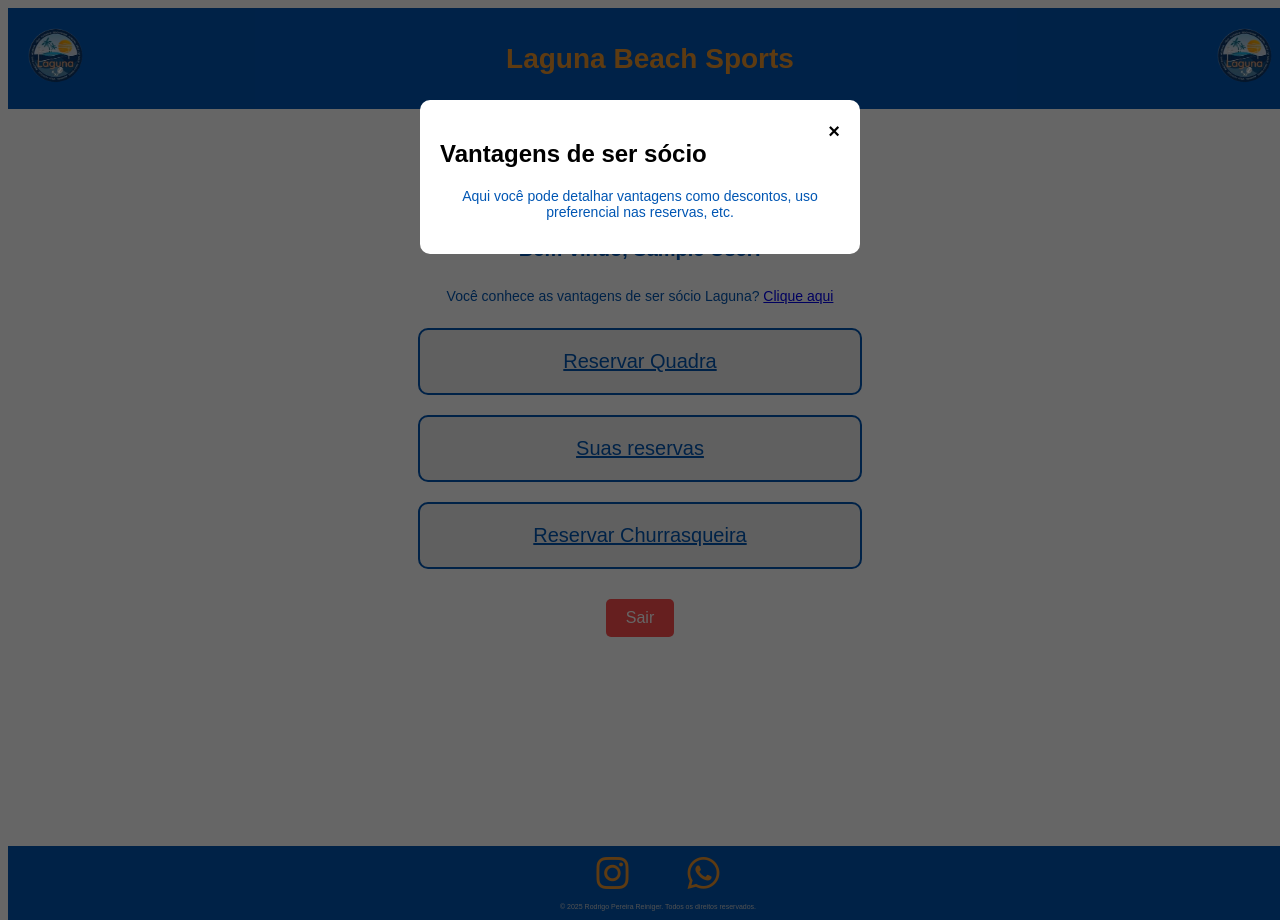
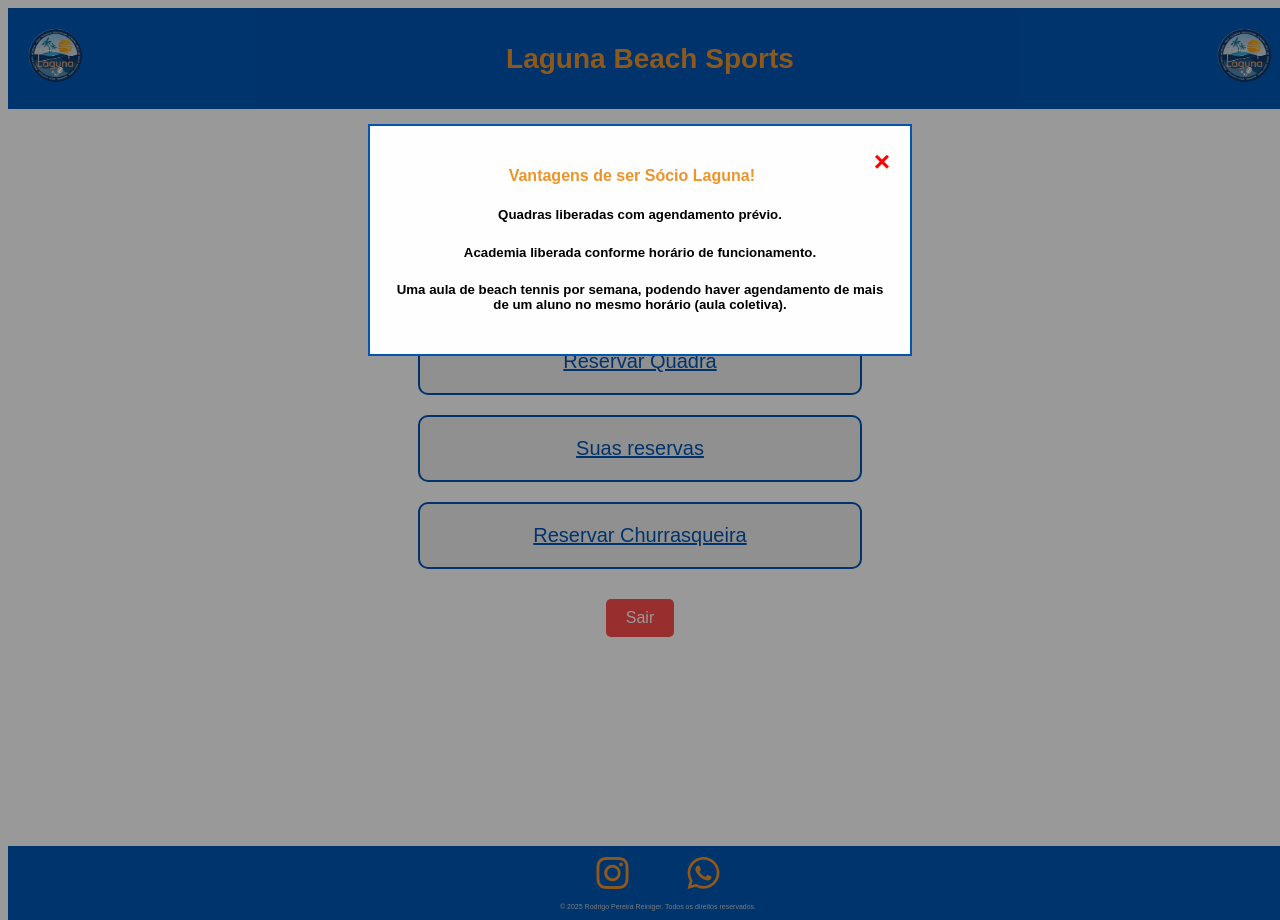
Before and after one commit to Reiniger95/lagunaa, a Django app: page / in a window 1280 px wide, after a click on "Clique aqui". Run offline with Django 5.2, Linux system fonts and the light colour scheme; the visitor is signed in with stand-in values (Sample User, id 1).

Commit message:
excluir caixa e ajuste no modal da home

```diff
--- a/agendador/laguna/templates/home.html
+++ b/agendador/laguna/templates/home.html
@@ -75,29 +75,44 @@
     .logout:hover {
       background-color: #ff1a1a;
     }
-     .modal {
+  .modal {
       display: none;
       position: fixed;
-      z-index: 9999;
+      z-index: 1;
       left: 0;
       top: 0;
       width: 100%;
       height: 100%;
       overflow: auto;
-      background-color: rgba(0,0,0,0.6);
+      background-color: rgb(0,0,0);
+      background-color: rgba(0,0,0,0.4);
+      padding-top: 60px;
     }
+
     .modal-content {
-      background-color: #fff;
-      margin: 100px auto;
+      background-color: #fefefe;
+      margin: 5% auto;
       padding: 20px;
-      max-width: 400px;
-      border-radius: 10px;
+      border: 2px solid #0056b3; /* Borda com a cor principal */
+      width: 80%;
+      max-width: 500px;
+      text-align: center;
+    }
+    .h4 {
+      color: #ec942c;
     }
     .close-btn {
+      color: red; /* Cor vermelha para destacar */
       float: right;
+      font-size: 28px;
+      font-weight: bold;
+    }
+
+    .close-btn:hover,
+    .close-btn:focus {
+      color: darkred; /* Cor mais escura ao passar o mouse */
+      text-decoration: none;
       cursor: pointer;
-      font-size: 20px;
-      font-weight: bold;
     }
   </style>
 </head>
@@ -128,8 +143,10 @@
   <div id="modalSocio" class="modal">
     <div class="modal-content">
       <span class="close-btn" onclick="document.getElementById('modalSocio').style.display='none'">&times;</span>
-      <h2>Vantagens de ser sócio</h2>
-      <p>Aqui você pode detalhar vantagens como descontos, uso preferencial nas reservas, etc.</p>
+      <h4 class="h4">Vantagens de ser Sócio Laguna!</h4>
+      <h5>Quadras liberadas com agendamento prévio.</h5>
+      <h5>Academia liberada conforme horário de funcionamento.</h5>
+      <h5>Uma aula de beach tennis por semana, podendo haver agendamento de mais de um aluno no mesmo horário (aula coletiva).</h5>
     </div>
   </div>
 
--- a/agendador/laguna/urls.py
+++ b/agendador/laguna/urls.py
@@ -1,5 +1,5 @@
 from django.urls import path
-from .views import register_view, select_bbq_view, delete_bbq_reservation, select_date_bbq_view, select_time_slot_bbq_view, delete_reservation_view, agenda_view, login_view, logout_view, home_view, select_date_view, select_time_slot_view, select_court_view, admin_schedule_view
+from .views import register_view, delete_caixa, select_bbq_view, delete_bbq_reservation, select_date_bbq_view, select_time_slot_bbq_view, delete_reservation_view, agenda_view, login_view, logout_view, home_view, select_date_view, select_time_slot_view, select_court_view, admin_schedule_view
 from django.contrib.auth import views as auth_views
 urlpatterns = [
     path('register/', register_view, name='register'),
@@ -14,6 +14,7 @@ urlpatterns = [
     path('select_court/', select_court_view, name='select_court'),
     path('admin_schedule/', admin_schedule_view, name='admin_schedule'),
     path('reservas/', agenda_view, name='agenda'),
+    path('delete_caixa/<int:caixa_id>/', delete_caixa, name='delete_caixa'),
     path('reservas/delete/<int:reservation_id>/', delete_reservation_view, name='delete_reservation'),
     path('delete_bbq_reservation/<int:reservation_id>/', delete_bbq_reservation, name='delete_bbq_reservation'),
     path('password_reset/', auth_views.PasswordResetView.as_view(template_name='password_reset.html'), name='password_reset'),
--- a/agendador/laguna/views.py
+++ b/agendador/laguna/views.py
@@ -342,3 +342,10 @@ def admin_schedule_view(request):
         'users': users,
         'error_message': error_message
     })
+
+
+@staff_member_required
+def delete_caixa(request, caixa_id):
+    caixa = get_object_or_404(Caixa, id=caixa_id)
+    caixa.delete()
+    return redirect(f"{reverse('admin_schedule')}?tab=caixa")
```
Also changed, not shown: agendador/laguna/templates/admin_schedule.html (+8 -1 lines).
